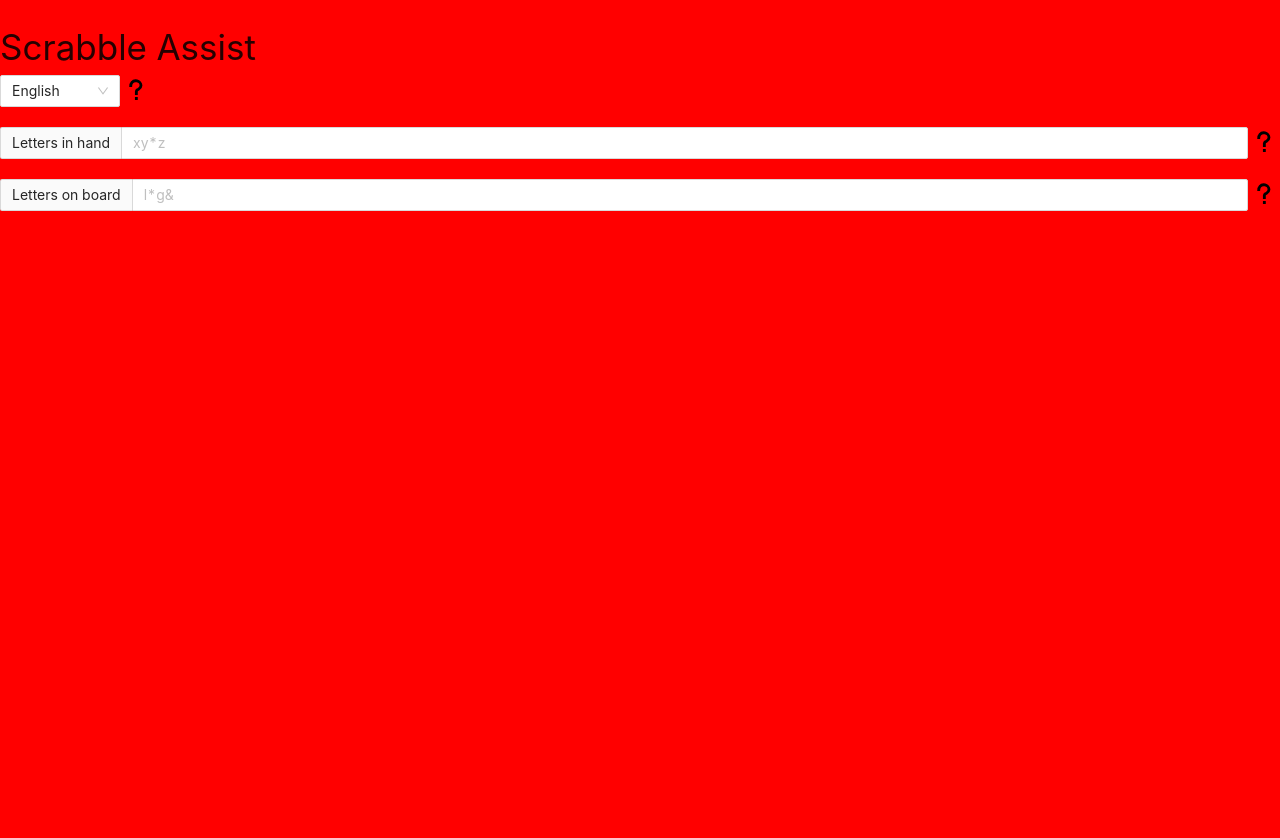
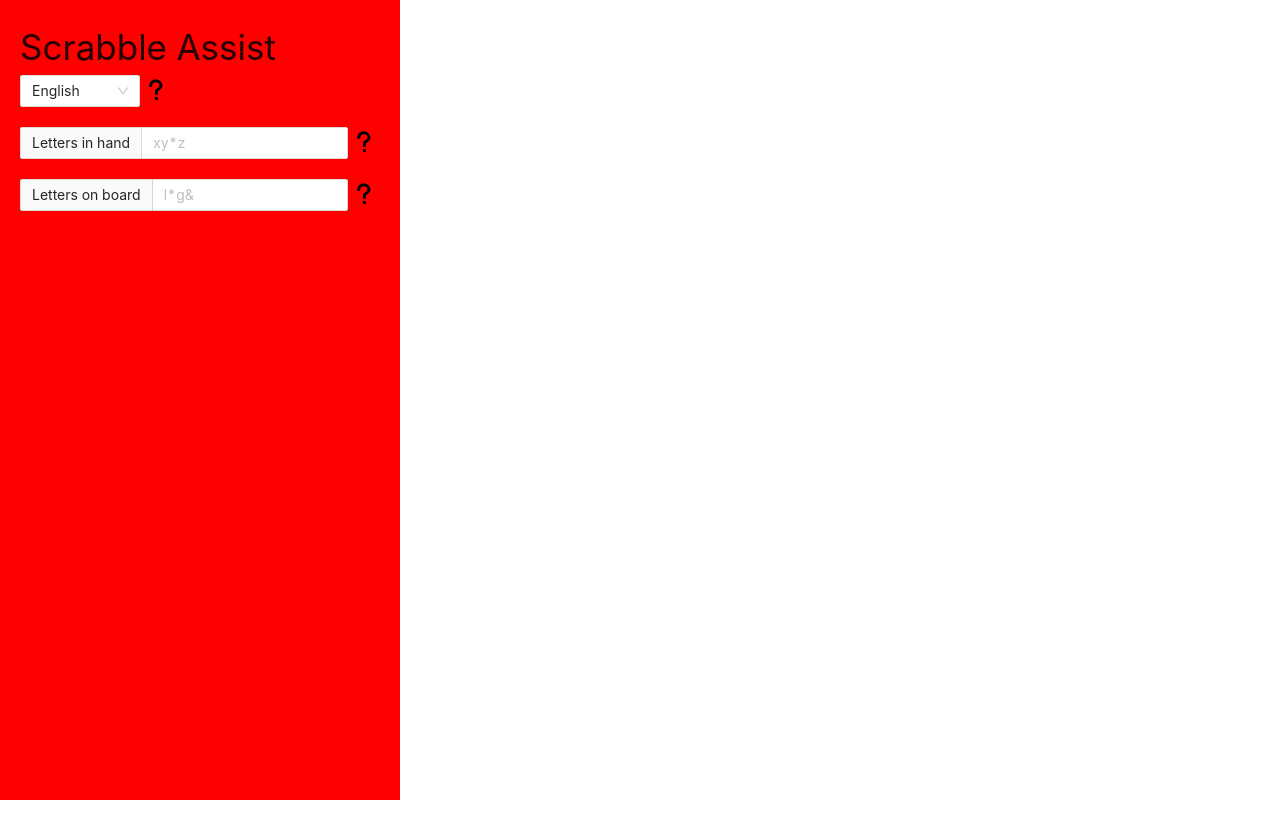
Before and after one commit to colinturner/scrabble-assist, a React (Create React App) app: page / in a window 1280 px wide. Shown: the top 838 px of the page. After the commit the page ends 800 px from the top, so only its background shows below. Built offline with nearby package versions, Linux system fonts and the light colour scheme.

Commit message:
fix(AssistList): view height

```diff
--- a/src/components/AssistList.tsx
+++ b/src/components/AssistList.tsx
@@ -15,6 +15,9 @@
   background-color: red;
   display: flex;
   flex-direction: column;
+  max-width: 400px;
+  padding: 20px;
+  height: 100vh;
 `;
 
 const Title = styled.div`
@@ -24,7 +27,7 @@
 const Header = styled.div`
   display: flex;
   flex-direction: column;
-  padding: 20px 0px;
+  padding-bottom: 20px;
 `;
 
 const InputGroup = styled.div`
@@ -150,7 +153,7 @@
   }
 
   const Row = ({ index, style }: { index: number; style: any }) => (
-    <div style={style}>Row {wordList[index]}</div>
+    <div style={style}>{wordList[index]}</div>
   );
 
   return (
```
